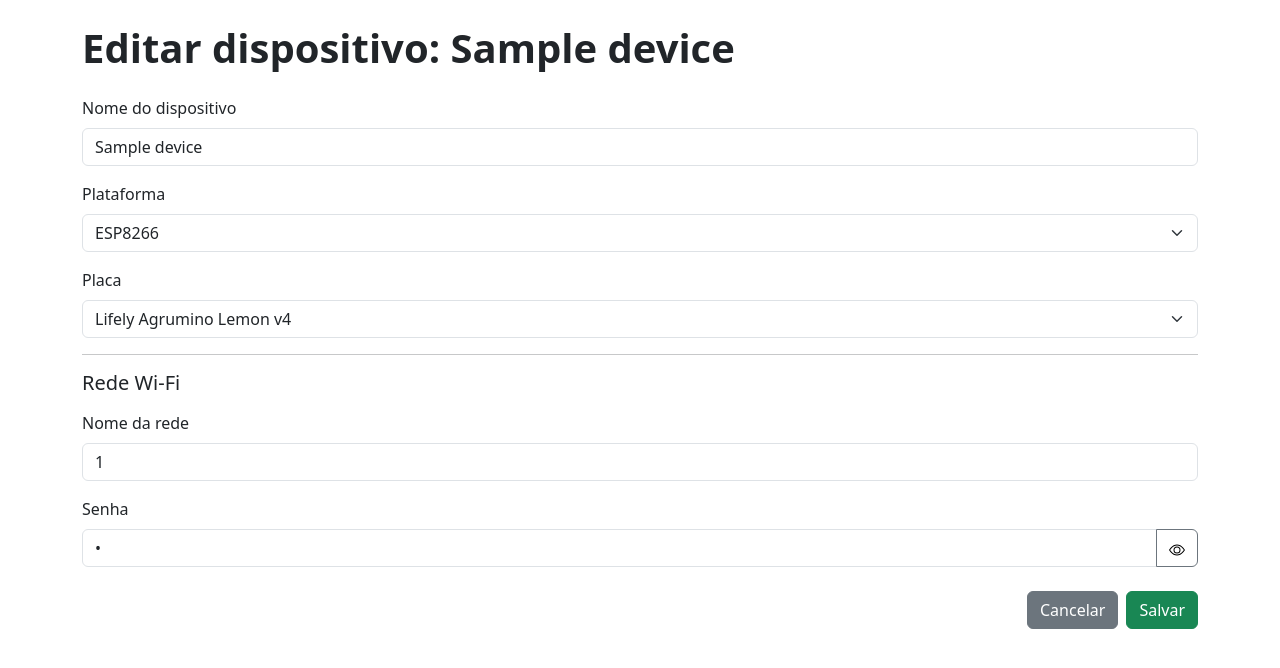
After one commit to guilherme-torres/esphome-simple-gui, a Python web app: template src/templates/edit-device.html in a window 1280 px wide. The commit adds this page. Shown: the top 668 px of the page. Run offline with Jinja, Linux system fonts and the light colour scheme; the template is opened without the code that fills it: most values are stand-ins (such as "Sample title", 1, 10 or a date in 2020); some libraries are stand-ins or nearby versions.

Commit message:
feature: add update device config

```diff
--- a/src/models/component.py
+++ b/src/models/component.py
@@ -11,7 +11,6 @@ class Component(db.Model):
     component_type: Mapped[str]
     platform: Mapped[str]
     name: Mapped[str]
-    pin: Mapped[str]
     config_json: Mapped[str]
     device_id: Mapped[int] = mapped_column(ForeignKey("device.id"))
 
--- a/src/models/device.py
+++ b/src/models/device.py
@@ -14,5 +14,7 @@ class Device(db.Model):
     wifi_password: Mapped[Optional[str]]
     ota_password: Mapped[Optional[str]]
     config_file: Mapped[str] = mapped_column(unique=True)
+    ap_ssid: Mapped[str] = mapped_column(unique=True)
+    ap_password: Mapped[str]
 
     components: Mapped[List["Component"]] = relationship(back_populates="device")
--- /dev/null
+++ b/src/templates/edit-device.html
@@ -0,0 +1,134 @@
+<!DOCTYPE html>
+<html lang="pt-br">
+
+<head>
+    <meta charset="UTF-8">
+    <meta name="viewport" content="width=device-width, initial-scale=1.0">
+    <title>Editar dispositivo</title>
+    <link rel="stylesheet" href="{{ url_for('static', filename='bootstrap/css/bootstrap.min.css') }}">
+    <script src="{{ url_for('static', filename='bootstrap/js/bootstrap.bundle.min.js') }}"></script>
+</head>
+
+<body>
+    <div class="container mt-4">
+        <h1 class="mb-4 fw-bold">Editar dispositivo: {{ device.name }}</h1>
+        <form action="{{ url_for('edit_device', device_id=device.id) }}" method="post">
+            <div class="mb-3">
+                <label for="deviceName" class="form-label">Nome do dispositivo</label>
+                <input type="text" class="form-control" id="deviceName" name="deviceName" required value="{{ device.name }}">
+            </div>
+            <div class="mb-3">
+                <label for="platform" class="form-label">Plataforma</label>
+                <select class="form-select" id="platform" name="platform" required>
+                    <option value="esp8266" {% if device.platform == 'esp8266' %}selected{% endif %}>ESP8266</option>
+                </select>
+            </div>
+            <div class="mb-3">
+                <label for="board" class="form-label">Placa</label>
+                <select class="form-select" id="board" name="board" required>
+                    <option value="agruminolemon" {% if device.board == 'agruminolemon' %}selected{% endif %}>Lifely Agrumino Lemon v4</option>
+                    <option value="d1_mini_lite" {% if device.board == 'd1_mini_lite' %}selected{% endif %}>WeMos D1 mini Lite</option>
+                    <option value="d1_mini" {% if device.board == 'd1_mini' %}selected{% endif %}>WeMos D1 R2 and mini</option>
+                    <option value="d1_mini_pro" {% if device.board == 'd1_mini_pro' %}selected{% endif %}>WeMos D1 mini Pro</option>
+                    <option value="d1" {% if device.board == 'd1' %}selected{% endif %}>WEMOS D1 R1</option>
+                    <option value="eduinowifi" {% if device.board == 'eduinowifi' %}selected{% endif %}>Schirmilabs Eduino WiFi</option>
+                    <option value="esp01_1m" {% if device.board == 'esp01_1m' %}selected{% endif %}>Espressif Generic ESP8266 ESP-01 1M</option>
+                    <option value="esp01" {% if device.board == 'esp01' %}selected{% endif %}>Espressif Generic ESP8266 ESP-01 512k</option>
+                    <option value="esp07" {% if device.board == 'esp07' %}selected{% endif %}>Espressif Generic ESP8266 ESP-07 1MB</option>
+                    <option value="esp07s" {% if device.board == 'esp07s' %}selected{% endif %}>Espressif Generic ESP8266 ESP-07S</option>
+                    <option value="esp12e" {% if device.board == 'esp12e' %}selected{% endif %}>Espressif ESP8266 ESP-12E</option>
+                    <option value="esp210" {% if device.board == 'esp210' %}selected{% endif %}>SweetPea ESP-210</option>
+                    <option value="esp8285" {% if device.board == 'esp8285' %}selected{% endif %}>Generic ESP8285 Module</option>
+                    <option value="espduino" {% if device.board == 'espduino' %}selected{% endif %}>ESPDuino (ESP-13 Module)</option>
+                    <option value="espectro" {% if device.board == 'espectro' %}selected{% endif %}>ESPectro Core</option>
+                    <option value="espino" {% if device.board == 'espino' %}selected{% endif %}>ESPino</option>
+                    <option value="espinotee" {% if device.board == 'espinotee' %}selected{% endif %}>ThaiEasyElec ESPino</option>
+                    <option value="espmxdevkit" {% if device.board == 'espmxdevkit' %}selected{% endif %}>ESP-Mx DevKit (ESP8285)</option>
+                    <option value="espresso_lite_v1" {% if device.board == 'espresso_lite_v1' %}selected{% endif %}>ESPresso Lite 1.0</option>
+                    <option value="espresso_lite_v2" {% if device.board == 'espresso_lite_v2' %}selected{% endif %}>ESPresso Lite 2.0</option>
+                    <option value="esp_wroom_02" {% if device.board == 'esp_wroom_02' %}selected{% endif %}>ESP-WROOM-02</option>
+                    <option value="gen4iod" {% if device.board == 'gen4iod' %}selected{% endif %}>4D Systems gen4 IoD Range</option>
+                    <option value="heltec_wifi_kit_8" {% if device.board == 'heltec_wifi_kit_8' %}selected{% endif %}>Heltec Wifi kit 8</option>
+                    <option value="huzzah" {% if device.board == 'huzzah' %}selected{% endif %}>Adafruit HUZZAH ESP8266</option>
+                    <option value="inventone" {% if device.board == 'inventone' %}selected{% endif %}>Invent One</option>
+                    <option value="modwifi" {% if device.board == 'modwifi' %}selected{% endif %}>Olimex MOD-WIFI-ESP8266(-DEV)</option>
+                    <option value="nodemcu" {% if device.board == 'nodemcu' %}selected{% endif %}>NodeMCU 0.9 (ESP-12 Module)</option>
+                    <option value="nodemcuv2" {% if device.board == 'nodemcuv2' %}selected{% endif %}>NodeMCU 1.0 (ESP-12E Module)</option>
+                    <option value="oak" {% if device.board == 'oak' %}selected{% endif %}>DigiStump Oak</option>
+                    <option value="phoenix_v1" {% if device.board == 'phoenix_v1' %}selected{% endif %}>Phoenix 1.0</option>
+                    <option value="phoenix_v2" {% if device.board == 'phoenix_v2' %}selected{% endif %}>Phoenix 2.0</option>
+                    <option value="sonoff_basic" {% if device.board == 'sonoff_basic' %}selected{% endif %}>Sonoff Basic</option>
+                    <option value="sonoff_s20" {% if device.board == 'sonoff_s20' %}selected{% endif %}>Sonoff S20</option>
+                    <option value="sonoff_sv" {% if device.board == 'sonoff_sv' %}selected{% endif %}>Sonoff SV</option>
+                    <option value="sonoff_th" {% if device.board == 'sonoff_th' %}selected{% endif %}>Sonoff TH</option>
+                    <option value="sparkfunBlynk" {% if device.board == 'sparkfunBlynk' %}selected{% endif %}>SparkFun Blynk Board</option>
+                    <option value="thingdev" {% if device.board == 'thingdev' %}selected{% endif %}>SparkFun ESP8266 Thing Dev</option>
+                    <option value="thing" {% if device.board == 'thing' %}selected{% endif %}>SparkFun ESP8266 Thing</option>
+                    <option value="wifiduino" {% if device.board == 'wifiduino' %}selected{% endif %}>WiFiduino</option>
+                    <option value="wifinfo" {% if device.board == 'wifinfo' %}selected{% endif %}>WifInfo</option>
+                    <option value="wifi_slot" {% if device.board == 'wifi_slot' %}selected{% endif %}>WiFi Slot</option>
+                    <option value="wio_link" {% if device.board == 'wio_link' %}selected{% endif %}>Wio Link</option>
+                    <option value="wio_node" {% if device.board == 'wio_node' %}selected{% endif %}>Wio Node</option>
+                    <option value="xinabox_cw01" {% if device.board == 'xinabox_cw01' %}selected{% endif %}>XinaBox CW01</option>
+                </select>
+            </div>
+            <hr>
+            <h5 class="mb-3">Rede Wi-Fi</h5>
+            <div class="mb-3">
+                <label for="wifiSsid" class="form-label">Nome da rede</label>
+                <input type="text" class="form-control" id="wifiSsid" name="wifiSsid" required value="{{ device.wifiSsid }}">
+            </div>
+            <div class="mb-3">
+                <label for="wifiPassword" class="form-label">Senha</label>
+                <div class="input-group">
+                    <input type="password" class="form-control" id="wifiPassword" name="wifiPassword" required value="{{ device.wifiPassword }}">
+                    <button class="btn btn-outline-secondary" type="button" id="toggleWifiPassword"
+                        tabindex="-1" onclick="toggleWifiPasswordVisibility()">
+                        <img id="wifiPasswordIcon" src="{{ url_for('static', filename='icons/eye.svg') }}"
+                            alt="mostrar senha">
+                    </button>
+                </div>
+            </div>
+            <!--
+            <hr>
+            <div class="form-check form-switch mb-3">
+                <input class="form-check-input" type="checkbox" id="otaProtected"
+                    onchange="toggleOtaPassword()">
+                <label class="form-check-label" for="otaProtected">Proteger atualizações OTA com senha</label>
+            </div>
+            <div class="mb-3" id="otaPasswordGroup" style="display: none;">
+                <label for="otaPassword" class="form-label">Senha OTA</label>
+                <input type="password" class="form-control" id="otaPassword" name="otaPassword">
+            </div>
+            -->
+            <div class="mt-4 d-flex justify-content-end gap-2">
+                <a href="{{ url_for('list_devices') }}" class="btn btn-secondary">Cancelar</a>
+                <button type="submit" class="btn btn-success">Salvar</button>
+            </div>
+        </form>
+    </div>
+    <script>
+        /*function toggleOtaPassword() {
+            const group = document.getElementById('otaPasswordGroup');
+            const checkbox = document.getElementById('otaProtected');
+            group.style.display = checkbox.checked ? 'block' : 'none';
+        }*/
+
+        function toggleWifiPasswordVisibility() {
+            const input = document.getElementById('wifiPassword');
+            const wifiPasswordIcon = document.getElementById('wifiPasswordIcon')
+
+            if (input.type === 'password') {
+                input.type = 'text';
+                wifiPasswordIcon.src = "{{ url_for('static', filename='icons/eye-slash.svg') }}"
+                wifiPasswordIcon.alt = "ocultar senha"
+            } else {
+                input.type = 'password';
+                wifiPasswordIcon.src = "{{ url_for('static', filename='icons/eye.svg') }}"
+                wifiPasswordIcon.alt = "mostrar senha"
+            }
+        }
+    </script>
+</body>
+
+</html>
--- a/src/templates/index.html
+++ b/src/templates/index.html
@@ -11,7 +11,7 @@
 
 <body>
     <div class="container mt-4">
-        <h1 class="mb-4">Dispositivos</h1>
+        <h1 class="mb-4 fw-bold">Dispositivos</h1>
         {% if devices|length == 0 %}
         <div class="alert alert-info" role="alert">
             Nenhum dispositivo criado
@@ -20,11 +20,11 @@
         <div class="row">
             {% for device in devices %}
             <div class="col-md-4 mb-4">
-                <div class="card h-100">
+                <div class="card h-100 shadow-sm">
                     <div class="card-body">
                         <h5 class="card-title">{{ device.name }}</h5>
                         <div class="mt-3 d-flex justify-content-end gap-2">
-                            <a href="#" class="btn btn-primary btn-sm">Editar</a>
+                            <a href="{{ url_for('edit_device', device_id=device.id) }}" class="btn btn-primary btn-sm">Editar</a>
                             <form action="{{ url_for('delete_device', device_id=device.id) }}" method="post"
                                 style="display:inline;">
                                 <button type="button" class="btn btn-danger btn-sm" data-bs-toggle="modal"
--- a/src/utils.py
+++ b/src/utils.py
@@ -1,6 +1,10 @@
 from secrets import choice
+import yaml
 
 
 def generate_password(length = 12):
     alpha_num = "ABCDEFGHIJKLMNOPQRSTUVWXYZabcdefghijklmnopqrstuvwxyz0123456789"
     return "".join([choice(alpha_num) for _ in range(length)])
+
+def dict_to_yaml(obj):
+    return yaml.dump(obj, sort_keys=False)
```
Also changed, not shown: src/main.py (+56 -8 lines), src/migrations/1755952812_create_tables.py.
